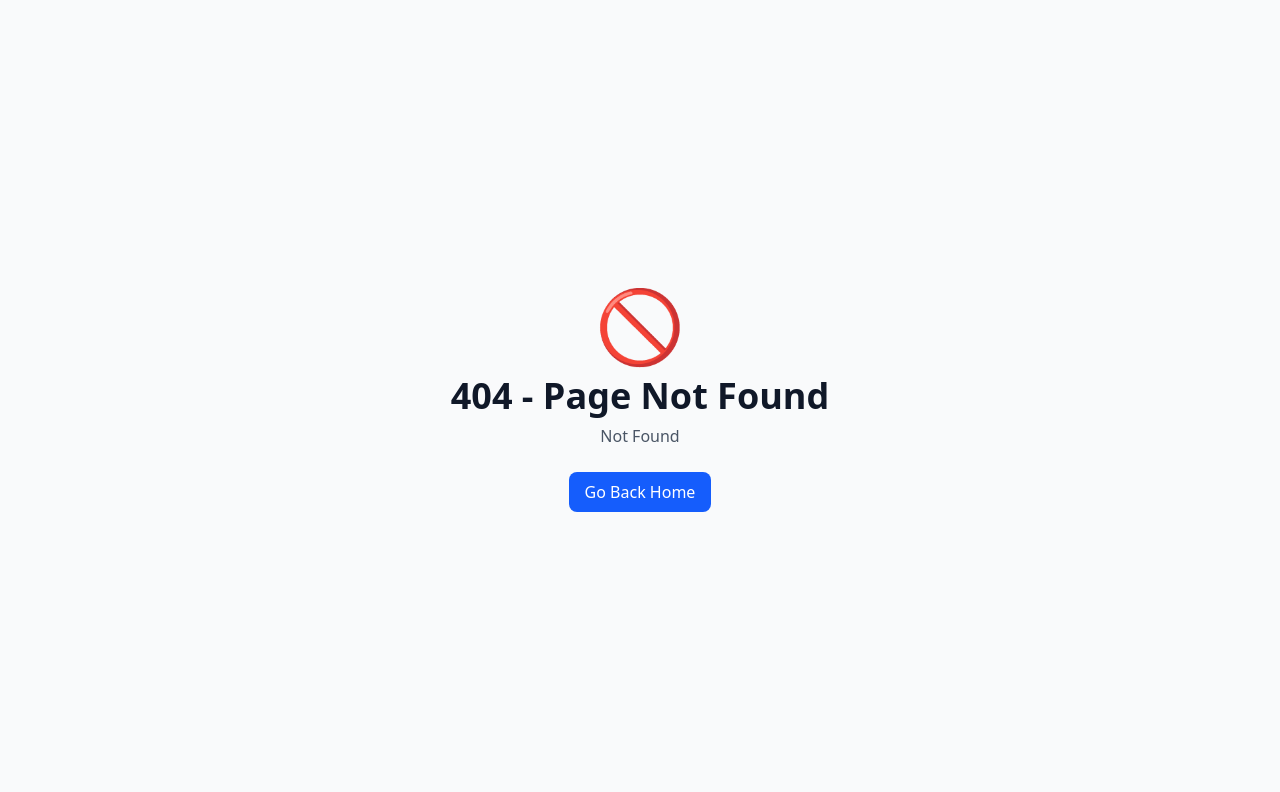
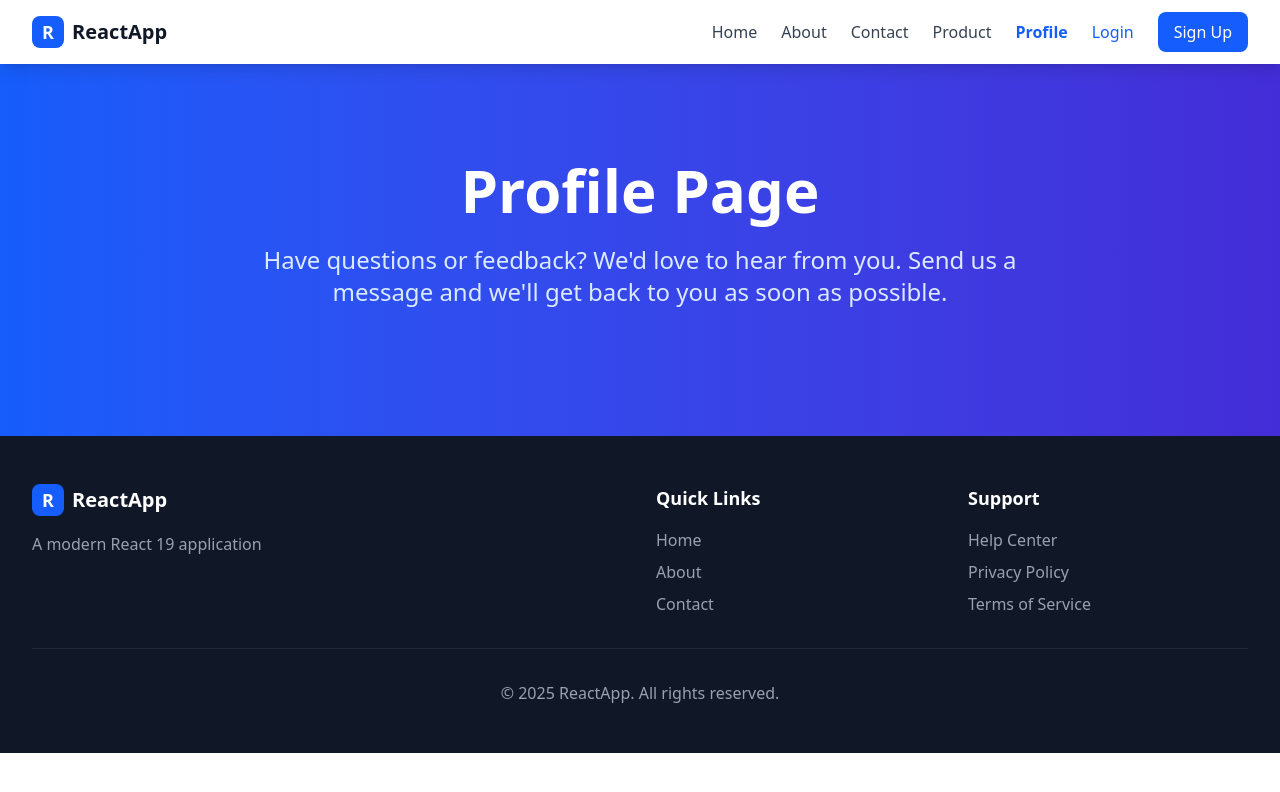
Before and after one commit to msaShahid/mega_project, a React (Vite) app in the folder react-router/: page /profile in a window 1280 px wide. Before the commit this address had no page. Shown: the top 792 px of the page. Built offline with nearby package versions, Linux system fonts and the light colour scheme.

Commit message:
Add profile page

```diff
--- a/react-router/src/components/Header.jsx
+++ b/react-router/src/components/Header.jsx
@@ -11,6 +11,7 @@ export const Header = () => {
     { label: 'About', to: 'about' },
     { label: 'Contact', to: 'contact' },
     { label: 'Product', to: 'product' },
+    { label: 'Profile', to: 'profile' },
   ];
 
   return (
--- /dev/null
+++ b/react-router/src/pages/Profile.jsx
@@ -0,0 +1,18 @@
+const Profile = () => {
+    return(
+        <>
+            <section className="bg-gradient-to-r from-blue-600 to-indigo-700 text-white">
+                <div className="max-w-7xl mx-auto px-4 sm:px-6 lg:px-8 py-24">
+                    <div className="text-center">
+                        <h1 className="text-4xl md:text-6xl font-bold mb-6">Profile Page</h1>
+                        <p className="text-xl md:text-2xl mb-8 text-blue-100 max-w-3xl mx-auto">
+                            Have questions or feedback? We'd love to hear from you. Send us a message and we'll get back to you as soon as possible.
+                        </p>
+                    </div>
+                </div>
+            </section>
+        </>
+    )
+}
+
+export default Profile;
--- a/react-router/src/routes/AppRoutes.jsx
+++ b/react-router/src/routes/AppRoutes.jsx
@@ -7,6 +7,7 @@ const Home = lazy(() => import('../pages/Home'))
 const About = lazy(() => import('../pages/About'))
 const Contact = lazy(() => import('../pages/Contact'))
 const Product = lazy(() => import('../pages/Product'))
+const Profile = lazy(() => import('../pages/Profile'))
 
 const FeaturedProducts = lazy(() => import('../components/FeaturedProducts'))
 const NewProducts = lazy(() => import('../components/NewProducts'))
@@ -28,6 +29,7 @@ const router = createBrowserRouter([
             {index: true, element: withSuspense(Home)},
             {path: 'about', element: withSuspense(About)},
             {path: 'contact', element: withSuspense(Contact)},
+            {path: 'profile', element: withSuspense(Profile)},
             {
                 path: 'product',
                 element: withSuspense(Product),
```
